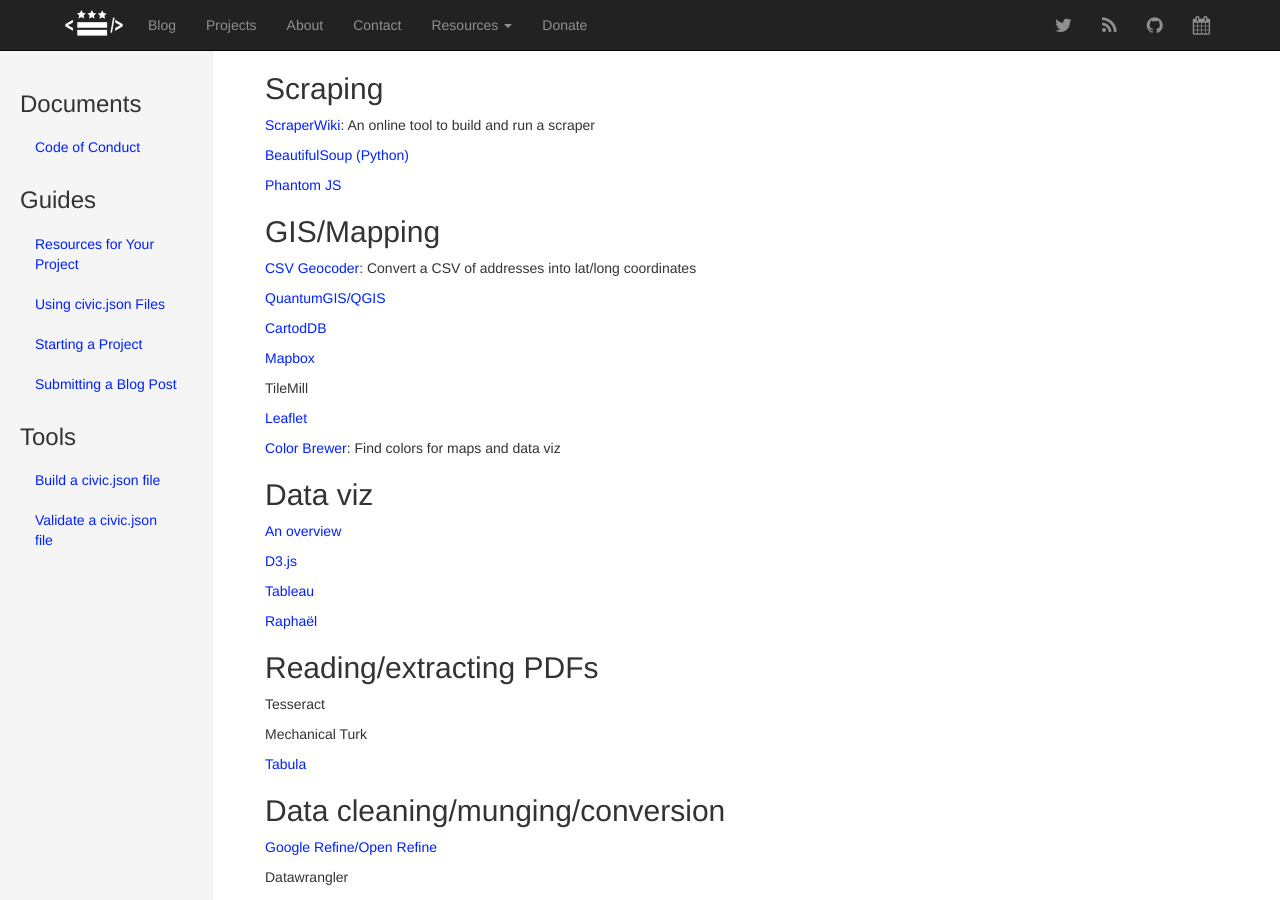
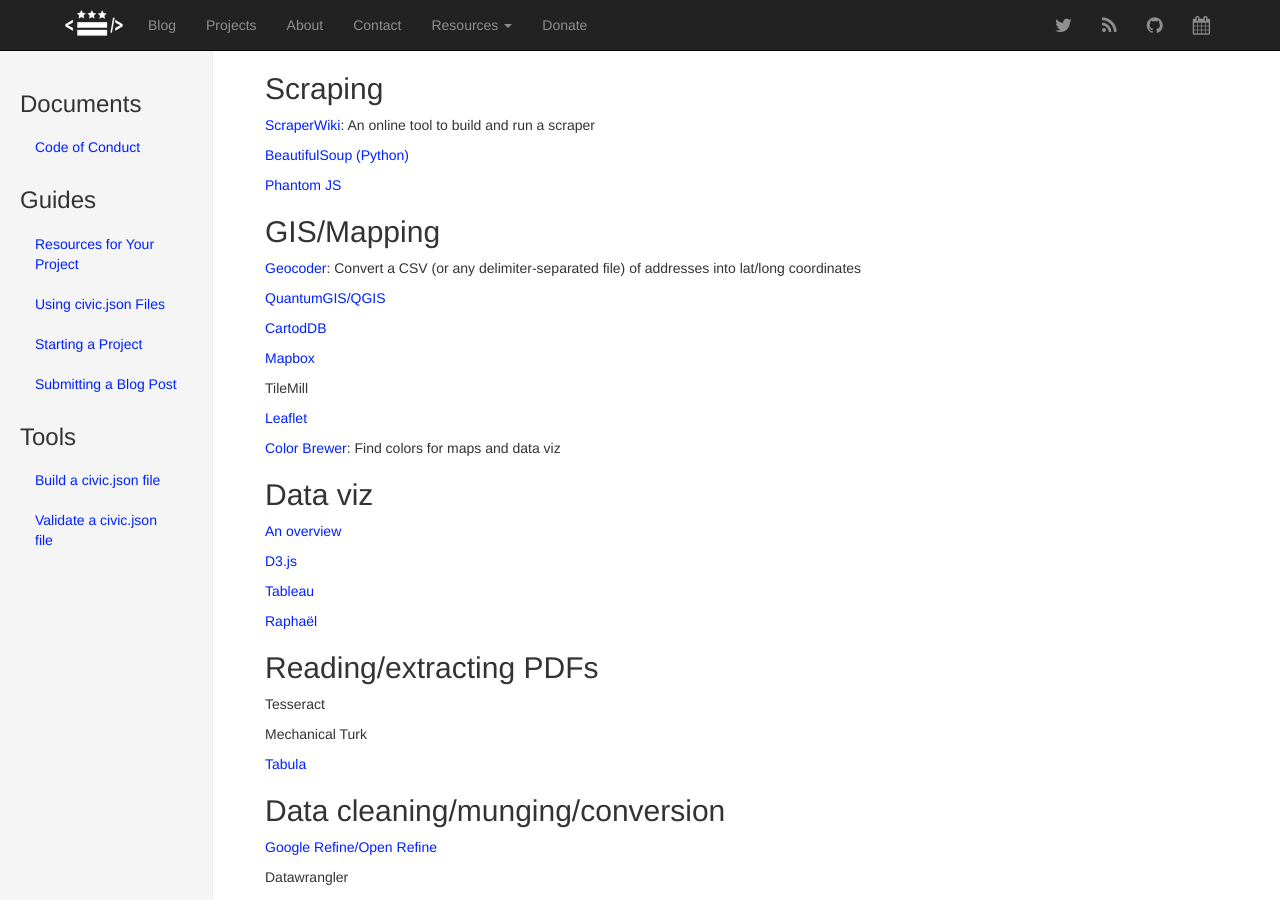
Before and after one commit to civictechdc/codefordc.github.com, a Jekyll site: the page built from _resources/project-resources.md, in a window 1280 px wide and 900 px high, scrolled down 1579 px. Built offline with Jekyll 4.4.1, drawn with Linux system fonts in a browser that asks for light colours; Markdown is read by kramdown in place of the engine named in the settings; a file with an impossible date is left out.

Commit message:
Updates geocoder

```diff
--- a/_resources/project-resources.md
+++ b/_resources/project-resources.md
@@ -92,7 +92,7 @@
 
 ## GIS/Mapping
 
-[CSV Geocoder](https://emanuelfeld.shinyapps.io/geocoder): Convert a CSV of addresses into lat/long coordinates
+[Geocoder](http://emanuelfeld.github.io/geocoder): Convert a CSV (or any delimiter-separated file) of addresses into lat/long coordinates
 
 [QuantumGIS/QGIS](http://qgis.org/en/site/)
 
```
